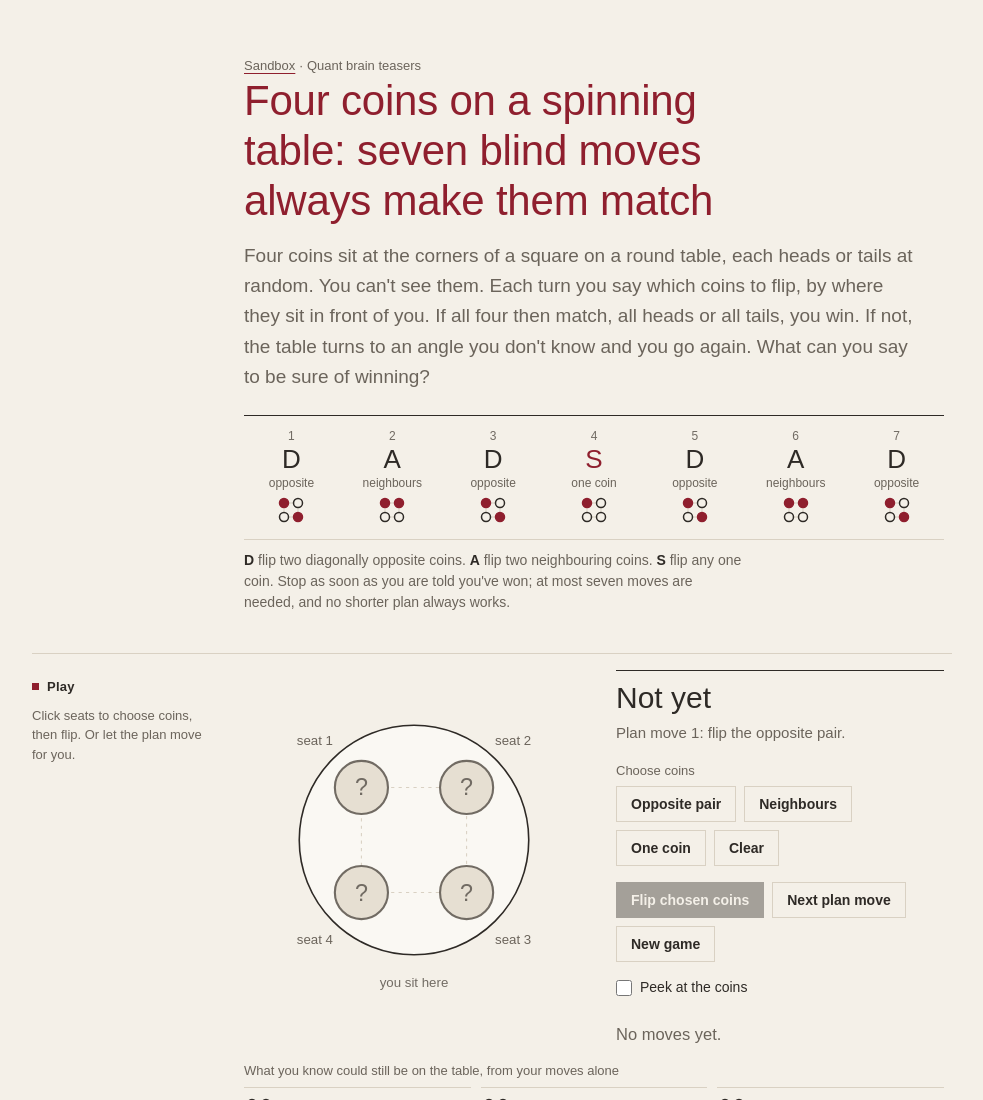
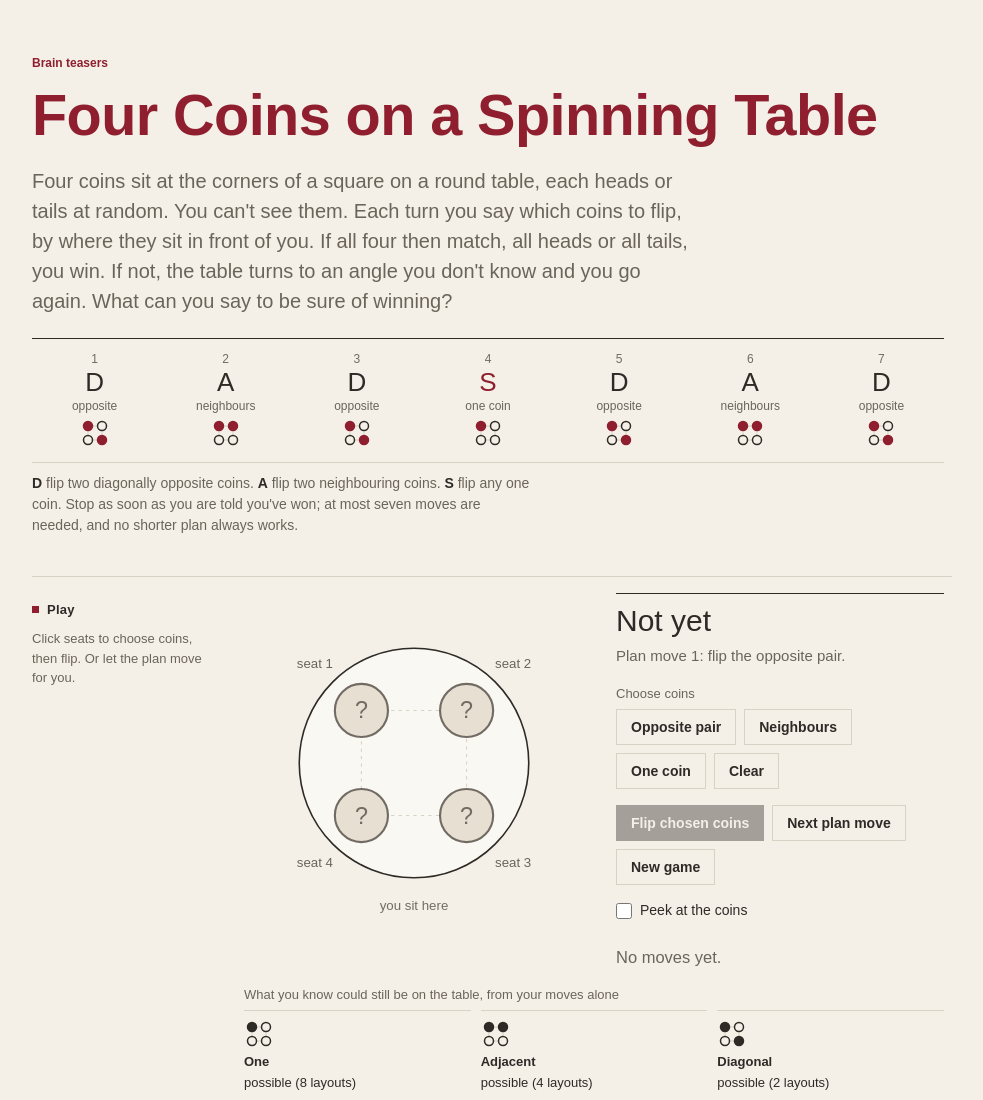
Before and after one commit to frankma/Sandbox, a plain HTML site: page quant_questions/coin_toss/rotating_table/index.html in a window 1280 px wide. Shown: the top 1100 px of the page, without its empty margins (148-1131 px from the left). Drawn offline with Linux system fonts and the light colour scheme.

Commit message:
Coin pages: match the title block of the other sub-pages
Both pages now open like Honor or Grab and the quant pages: a small
"Brain teasers" label, the puzzle's name as a bold h1, and the problem as
the standfirst, starting at the left edge. The link trail and the long
finding-style headlines are gone; the answer strip under the standfirst
still gives the result.

Co-Authored-By: Claude Opus 5.5 <noreply@anthropic.com>

```diff
--- a/quant_questions/coin_toss/rotating_table/index.html
+++ b/quant_questions/coin_toss/rotating_table/index.html
@@ -3,7 +3,7 @@
 <head>
 <meta charset="utf-8">
 <meta name="viewport" content="width=device-width, initial-scale=1, viewport-fit=cover">
-<title>Four Coins, Spinning Table</title>
+<title>Four Coins on a Spinning Table</title>
 <meta name="description" content="Four hidden coins on a table that turns after every move. Seven blind moves always make them match.">
 <style>
 /* Kinari theme (kinari.css at the repo root, inlined) */
@@ -111,7 +111,11 @@ mjx-container[display="true"] { overflow-x: auto; overflow-y: hidden; max-width:
 .page { max-width: 920px; margin: 0 auto; padding: 56px 20px 48px; }
 header.top { margin-left: 212px; max-width: 700px; }
 header.top .lede { margin-top: 14px; }
-header.top .eyebrow a { color: var(--muted); }
+/* title block: same pattern as the other sub-pages (label, puzzle name, standfirst) */
+header.top { margin-left: 0; max-width: 912px; }
+header.top .label { display: block; font: 700 12px/1.2 var(--sans); color: var(--beni); margin-bottom: 14px; }
+header.top h1 { font-weight: 700; font-size: clamp(2.4rem, 6vw, 3.6rem); line-height: 1.1; letter-spacing: -0.01em; }
+header.top .lede { font-size: 1.25rem; line-height: 1.5; max-width: 60ch; margin-top: 18px; }
 section { display: grid; grid-template-columns: 180px minmax(0, 700px); gap: 0 32px; border-top: 1px solid var(--line); margin-top: 40px; padding-top: 16px; }
 .side p { font: 400 13px/1.5 var(--sans); color: var(--muted); margin-top: 6px; }
 .body > * + * { margin-top: 16px; }
@@ -225,8 +229,8 @@ table.tr .won { color: var(--beni); font-weight: 700; }
 <body>
 <div class="page">
   <header class="top">
-    <p class="eyebrow"><a href="../../../">Sandbox</a> · Quant brain teasers</p>
-    <h1>Four coins on a spinning table: seven blind moves always make them match</h1>
+    <span class="label">Brain teasers</span>
+    <h1>Four Coins on a Spinning Table</h1>
     <p class="lede">Four coins sit at the corners of a square on a round table, each heads or tails at random. You can't see them. Each turn you say which coins to flip, by where they sit in front of you. If all four then match, all heads or all tails, you win. If not, the table turns to an angle you don't know and you go again. What can you say to be sure of winning?</p>
     <div class="plan" aria-label="The plan: opposite, neighbours, opposite, one, opposite, neighbours, opposite">
       <div class="mv"><span class="n">1</span><span class="k">D</span><span class="w">opposite</span></div>
```
Also changed, not shown: game_theory/guess_the_other_coin/index.html (+7 -3 lines).
